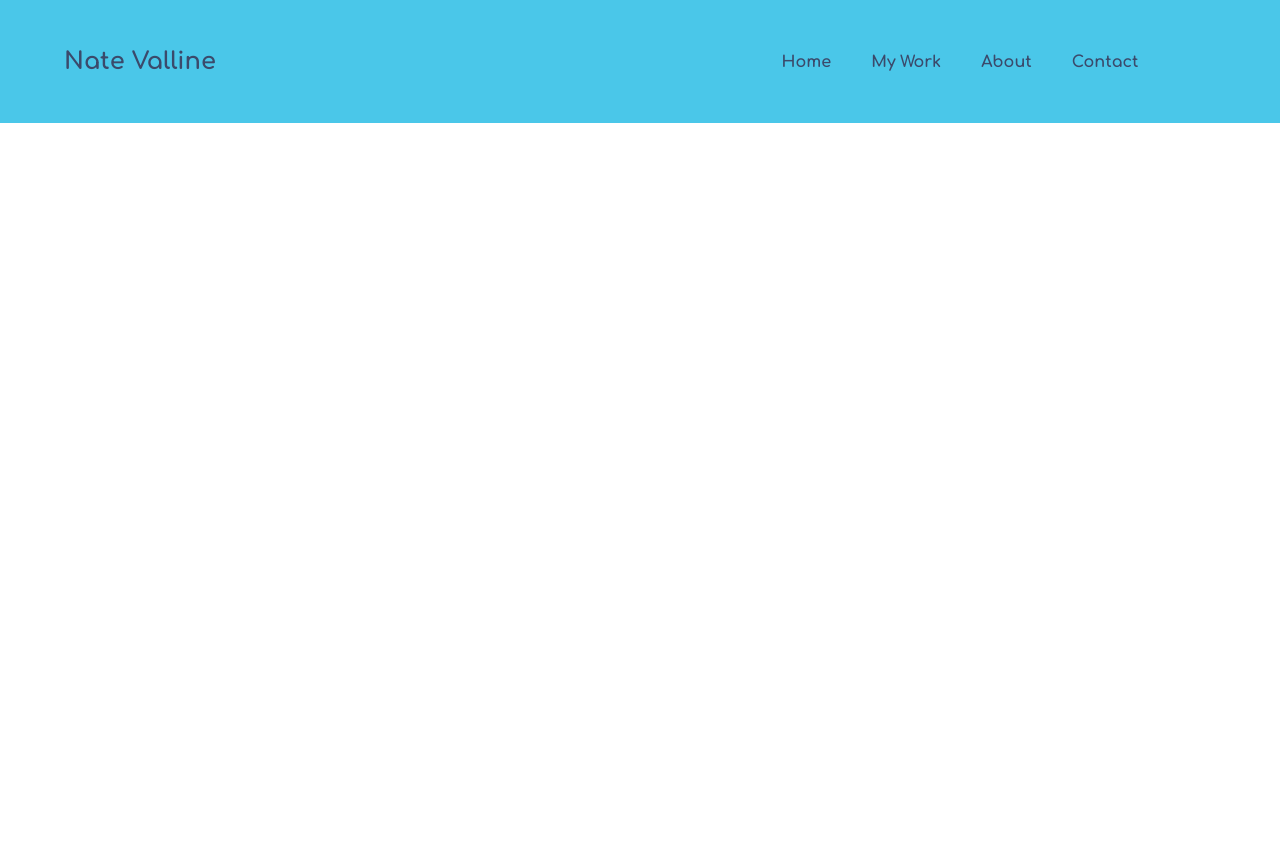
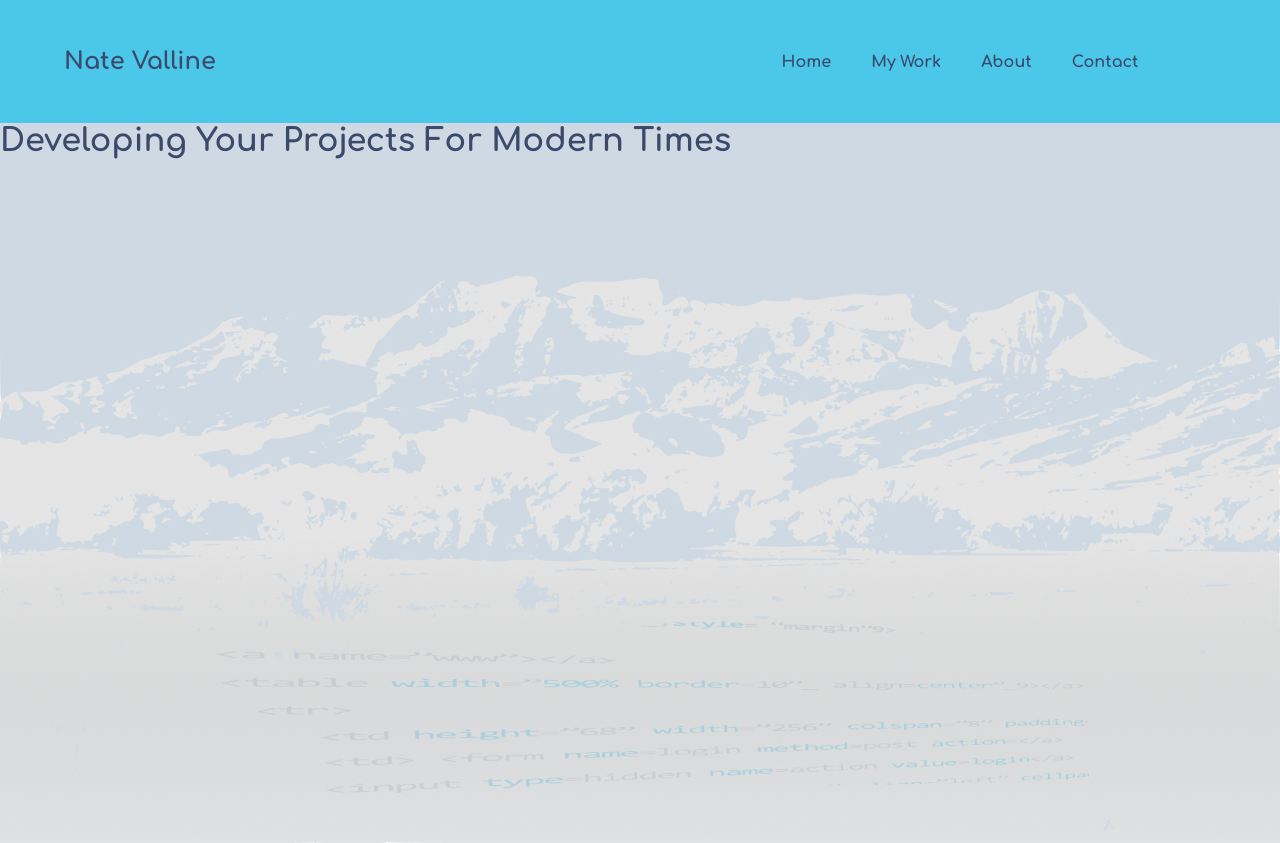
Before and after one commit to nvalline/portfolio-v3, a React (Create React App) app: page / in a window 1280 px wide. Before the commit the page ends 800 px from the top, so only its background shows below. Built offline with nearby package versions, Linux system fonts and the light colour scheme.

Commit message:
added background img

```diff
--- a/src/App.js
+++ b/src/App.js
@@ -1,5 +1,6 @@
 import React from 'react';
-import Header from '../src/components/layout/Header';
+import Header from './layout/header/Header';
+import BodyContainer from './layout/body/BodyContainer';
 
 
 import './App.css';
@@ -8,6 +9,7 @@ function App() {
   return (
     <div>
       <Header />
+      <BodyContainer />
     </div>
   );
 }
--- /dev/null
+++ b/src/layout/body/BodyContainer.js
@@ -0,0 +1,14 @@
+import React from 'react';
+
+import '../layout.css';
+
+function BodyContainer() {
+    return (
+        <main className="container">
+            <h1>Developing Your Projects For Modern Times</h1>
+        </main>
+    )
+}
+;
+export default BodyContainer;
+;
--- a/src/components/layout/Header.js
+++ b/src/layout/header/Header.js
@@ -1,7 +1,7 @@
 import React from 'react';
 import Nav from './Nav.js';
 
-import './Header.css';
+import '../layout.css';
 
 function Header() {
     return (
--- a/src/components/layout/Nav.js
+++ b/src/layout/header/Nav.js
@@ -1,6 +1,6 @@
 import React from 'react';
 
-import './Header.css';
+import '../layout.css';
 
 function Nav() {
     return (
--- a/src/components/layout/Header.css
+++ b/src/layout/layout.css
@@ -1,3 +1,4 @@
+/* Header Styles */
 header {
     background-color: #4ac7e9;
     display: flex;
@@ -35,3 +36,11 @@ nav ul li a {
 nav ul li a:hover {
     color: #5e75a7;
 }
+
+/* Body Styles */
+.container {
+    background-image: url("../img/background.png");
+    background-size: contain;
+    background-repeat: no-repeat;
+    height: 90vh;
+  }
```
Also changed, not shown: src/App.css (line endings or trailing spaces).
